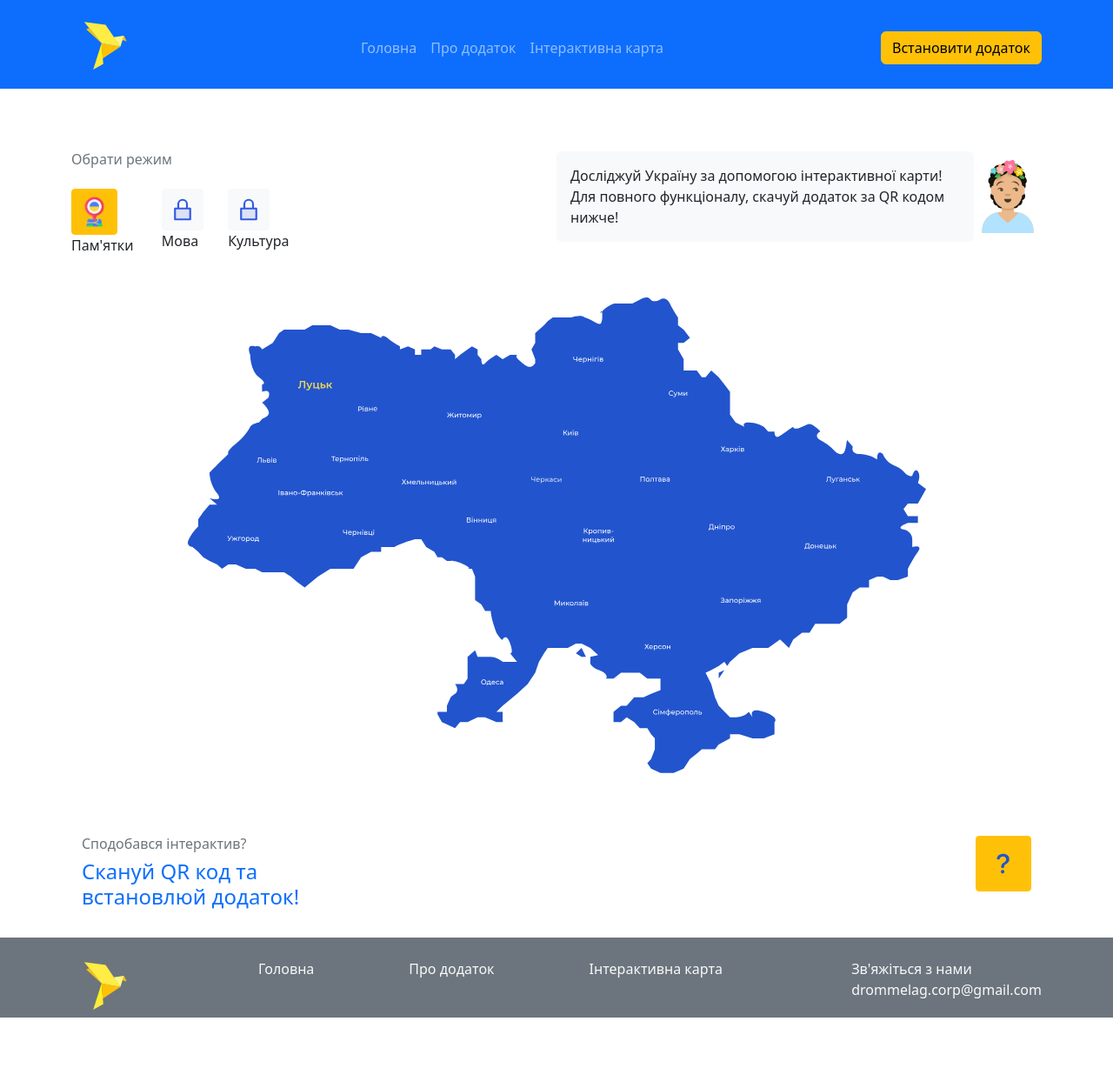
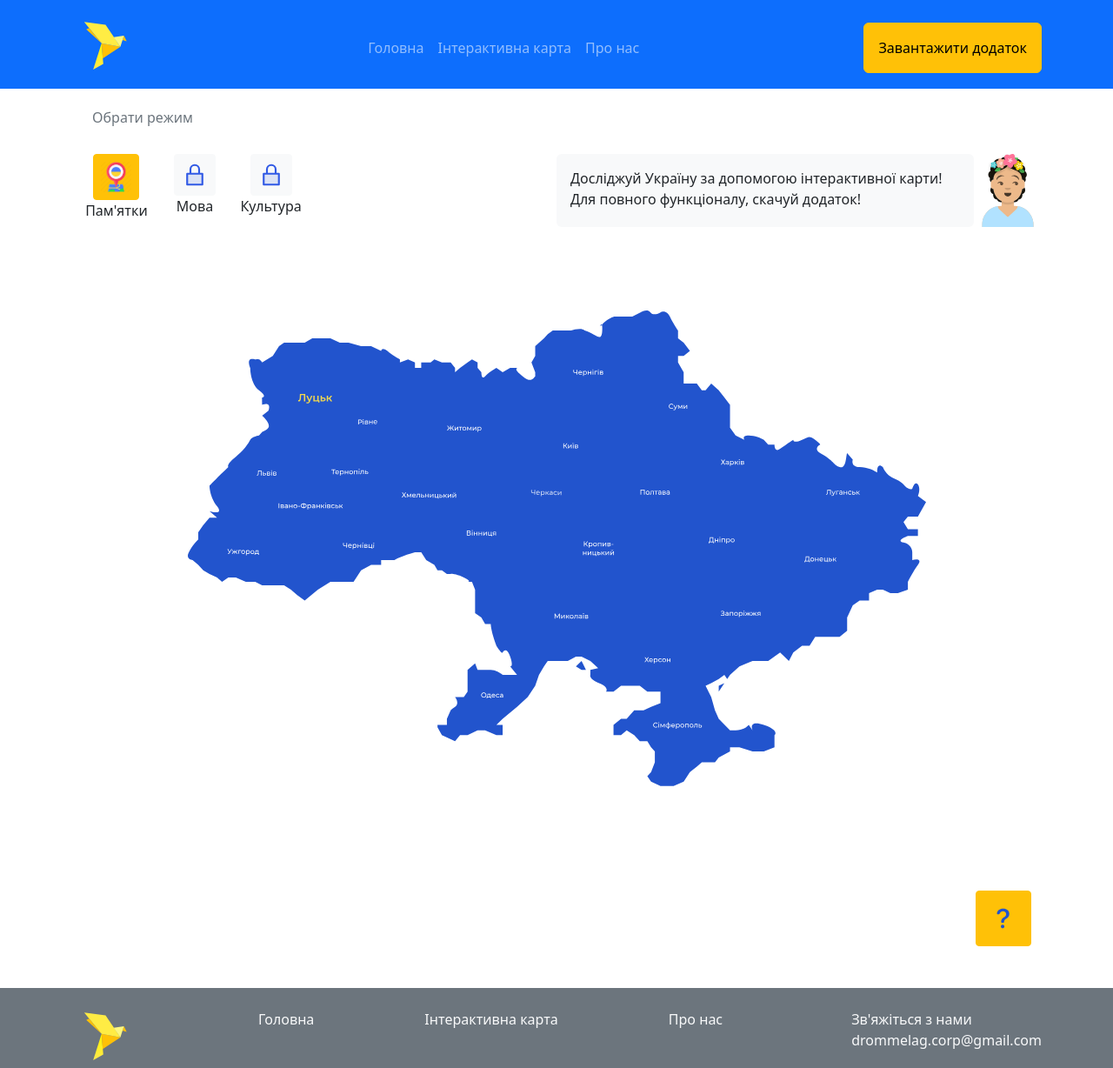
Before and after one commit to DrommeLag/PromoWebsite, a React (Create React App) app: page /map in a window 1280 px wide. Shown: the whole page at 87% size. Before the commit the page ends 1170 px from the top, so only its background shows below. Built offline with nearby package versions, Linux system fonts and the light colour scheme.

Commit message:
fixed some bugs

```diff
--- a/src/components/CharacterModal.js
+++ b/src/components/CharacterModal.js
@@ -6,7 +6,7 @@ function CharacterModal() {
     <div className=" d-flex justify-content-between">
       <div className="bg-light p-3 rounded">
         Досліджуй Україну за допомогою інтерактивної карти! Для повного
-        функціоналу, скачуй додаток за QR кодом нижче!
+        функціоналу, скачуй додаток!
       </div>
       <Image src="images/character.svg" alt="Character" />
     </div>
--- a/src/components/Footer.js
+++ b/src/components/Footer.js
@@ -11,11 +11,11 @@ function Footer() {
             <a href="/home" className="nav-link">
               Головна
             </a>
-            <a href="/about" className="nav-link">
-              Про додаток
-            </a>
             <a href="/map" className="nav-link">
               Інтерактивна карта
+            </a>
+            <a href="/about" className="nav-link">
+              Про нас
             </a>
           </Container>
           <div className="text-light">
--- a/src/components/MapSection.js
+++ b/src/components/MapSection.js
@@ -9,29 +9,27 @@ function MapSection() {
 
   return (
     <>
-      <Container className="pt-4">
-        <div className="d-flex justify-content-between">
-          <div className="w-25">
-            <h6 className="text-secondary pb-3">Обрати режим</h6>
-            <div className="d-flex justify-content-between text-start">
-              <div>
+      <Container>
+        <h6 className="text-secondary p-4">Обрати режим</h6>
+        <div className="d-flex justify-content-between align-content-center">
+          <div className="d-flex justify-content-start w-25">
+            <div className="text-center">
               <Button variant="warning" size="sm" className="p-2">
                 <Image src="images/view-points.svg" alt="View points" />
               </Button>{" "}
               <span>Пам'ятки</span>
             </div>
-              <div>
+            <div className="text-center">
               <Button variant="light" size="sm" className="p-2">
                 <Image src="images/lock.svg" alt="View points" />
               </Button>{" "}
               <span>Мова</span>
             </div>
-              <div>
+            <div className="text-center">
               <Button variant="light" size="sm" className="p-2">
                 <Image src="images/lock.svg" alt="View points" />
               </Button>{" "}
               <span>Культура</span>
-              </div>
             </div>
           </div>
           <div className="w-50">
@@ -39,25 +37,17 @@ function MapSection() {
           </div>
         </div>
         <Container>
-          <div className="d-flex justify-content-center mt-5 mb-5">
+          <div className="d-flex justify-content-center p-5 mt-5 mb-5">
             <Image src={map} alt="Map" onClick={() => setModalShow(true)} />
             <ModalCity show={modalShow} onHide={() => setModalShow(false)} />
           </div>
         </Container>
-        <Container className="pt-4 pb-4">
-          <div className="d-flex justify-content-between">
-            <div className="w-25">
-              <h6 className="text-secondary">Сподобався інтерактив?</h6>
-              <h4 className="text-primary">
-                Скануй QR код та встановлюй додаток!
-              </h4>
-            </div>
-            <div className="d-flex justify-content-between">
+        <Container className="pt-4 pb-5">
+          <div className="d-flex justify-content-end">
             <div>
               <Button variant="warning" size="sm" className="p-3">
                 <Image src="images/question.svg" alt="View points" />
               </Button>{" "}
-              </div>
             </div>
           </div>
         </Container>
--- a/src/components/Navigation.js
+++ b/src/components/Navigation.js
@@ -4,17 +4,19 @@ import { Container, Nav, Navbar, Button } from "react-bootstrap";
 function Navigation() {
   return (
     <>
-      <Navbar bg="primary" variant="dark" className="pt-3 mb-5">
+      <Navbar bg="primary" variant="dark" className="pt-3">
         <Container>
           <Navbar.Brand>
             <img src="images/logo.svg" alt="Logo"></img>
           </Navbar.Brand>
           <Nav>
             <Nav.Link href="/">Головна</Nav.Link>
-            <Nav.Link href="/about">Про додаток</Nav.Link>
             <Nav.Link href="/map">Інтерактивна карта</Nav.Link>
+            <Nav.Link href="/about">Про нас</Nav.Link>
           </Nav>
-          <Button variant="warning">Встановити додаток</Button>
+          <Button variant="warning" className="p-3">
+            Завантажити додаток
+          </Button>
         </Container>
       </Navbar>
     </>
--- a/src/components/ViewPointSection.js
+++ b/src/components/ViewPointSection.js
@@ -33,7 +33,7 @@ function ViewPointSection() {
   return (
     <>
       <Navigation></Navigation>
-      <Container>
+      <Container className="mt-5">
         <Container>
           <Button variant="warning" className="p-1">
             <NavLink href="/map">
--- a/src/components/nav/NavBar.js
+++ b/src/components/nav/NavBar.js
@@ -5,10 +5,12 @@ function NavBar() {
   return (
     <>
       <nav className="nav-bar">
-        <a class="navbar-brand" href="#home"><img id="logo" alt="logo" src="images/nav_logo.svg" /></a>
+        <a class="navbar-brand" href="#home">
+          <img id="logo" alt="logo" src="images/nav_logo.svg" />
+        </a>
         <ul>
           <li>
-            <a href="/">Додаток</a>
+            <a href="/">Головна</a>
           </li>
           <li>
             <a href="/map">Інтерактивна карта</a>
@@ -17,7 +19,9 @@ function NavBar() {
             <a href="/about">Про нас</a>
           </li>
         </ul>
-        <button className="button_landing_about" id="nav_btn" ><a href="https://play.google.com">Завантажити додаток</a></button>
+        <button className="button_landing_about" id="nav_btn">
+          <a href="https://play.google.com">Завантажити додаток</a>
+        </button>
       </nav>
     </>
   );
```
Lines whose indentation alone changed are shown as unchanged.
